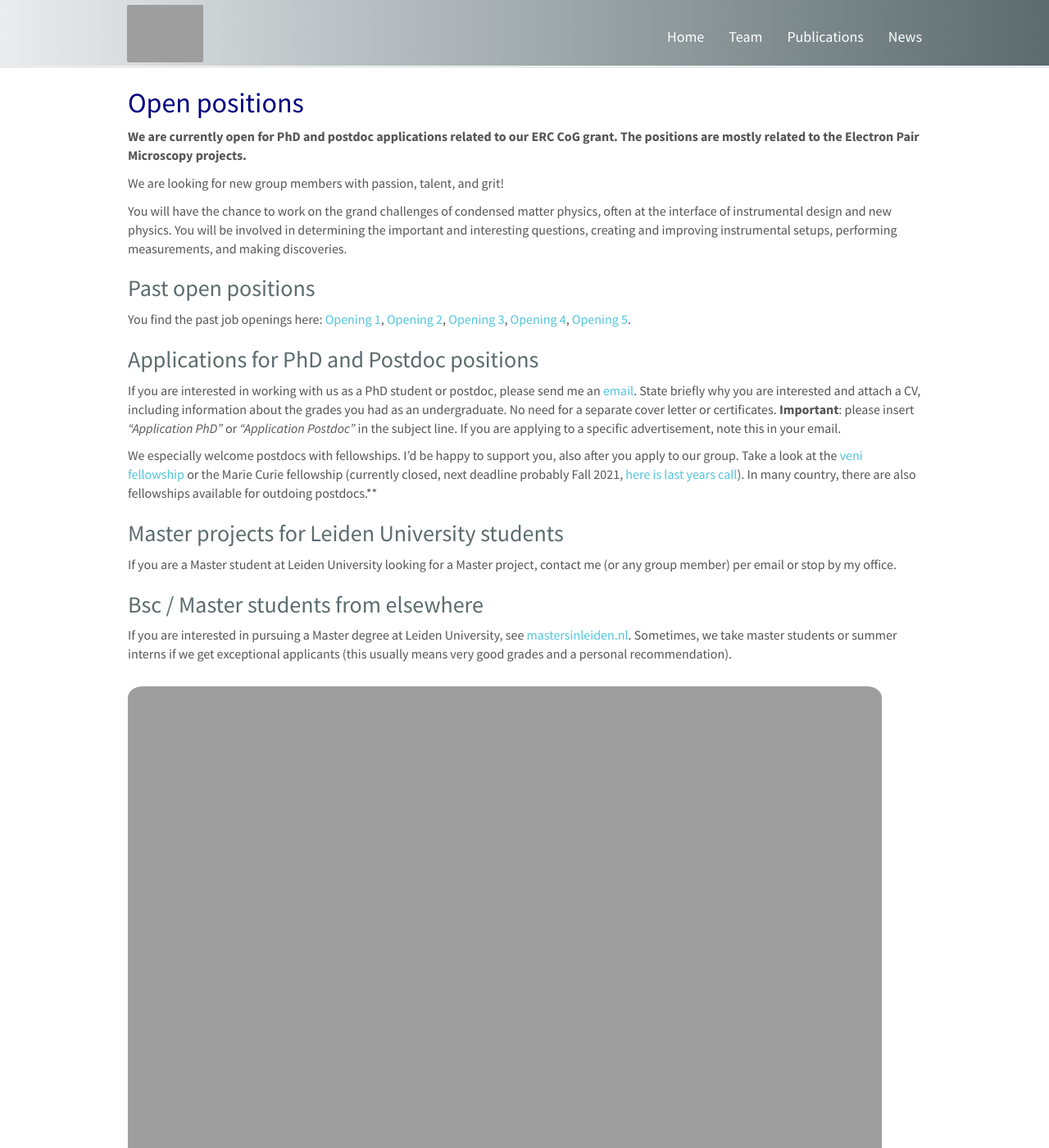
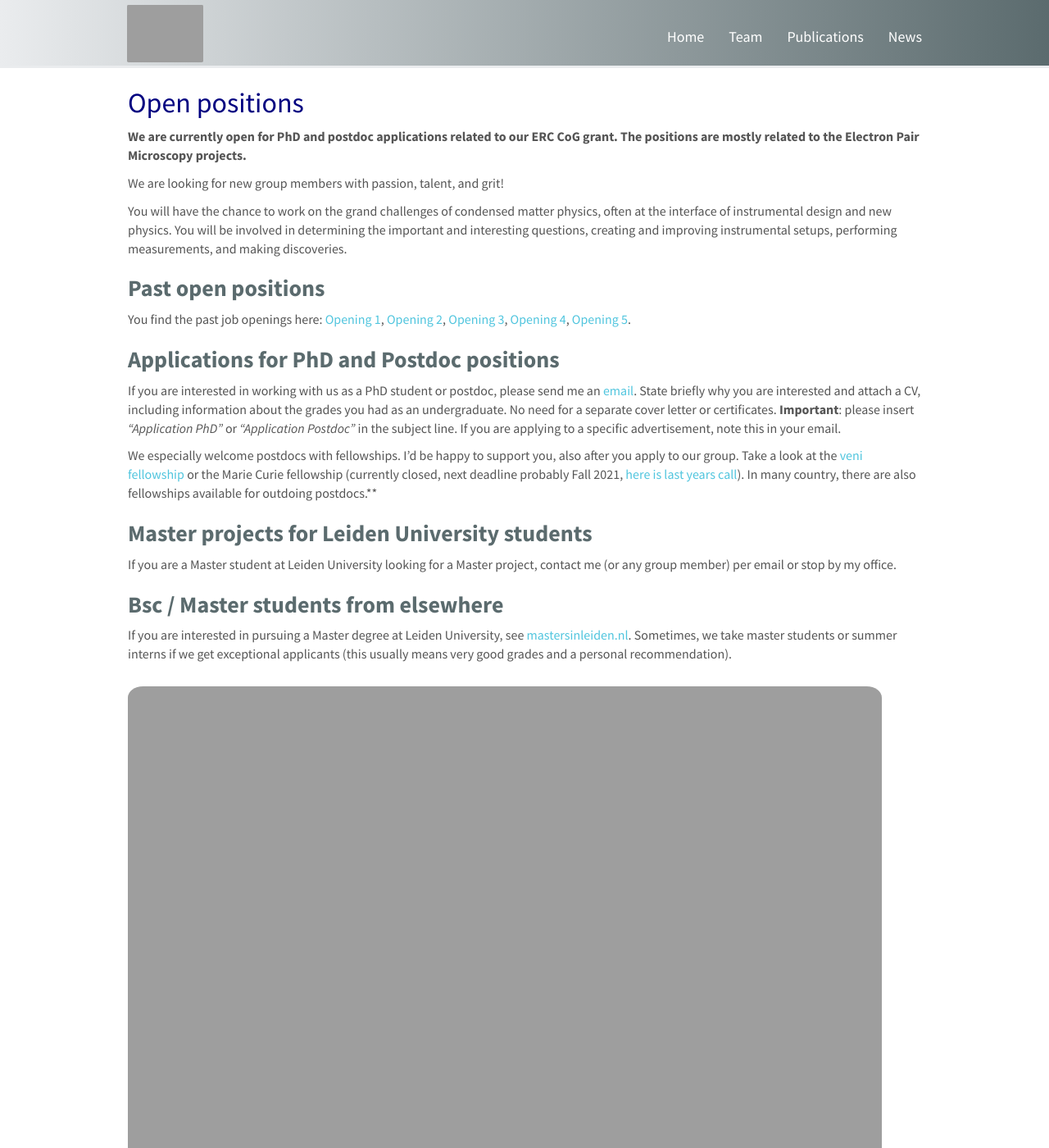
Before and after one commit to RamzaBasharat/MBZUAI, a Jekyll site: the page built from _pages/openings.md, in a window 1280 px wide and 1400 px high. Shown: the whole window at 82% size. Built offline with Jekyll 4.4.1, drawn with Linux system fonts in a browser that asks for light colours; nearby versions of some CDN libraries.

Commit message:
updating styles

```diff
--- a/_includes/footer.html
+++ b/_includes/footer.html
@@ -4,7 +4,7 @@
 	  <div class="row bg-color">
 		<div class="col-sm-8">
 
-		  <p class="grayish"><img src="{{ site.url }}{{ site.baseurl }}/images/logo/ritual_logo_hd.png" alt="Logo" height="60px" class="footer-icon">
+		  <p class="grayish"><img src="{{ site.url }}{{ site.baseurl }}/images/logo/ritual_logo_hd.png" alt="Logo" height="70px" class="footer-icon">
           copyrights  <span class="gray"> &copy 2024</span></p>
 
               <p>We are part of the <a href="https://mbzuai.ac.ae/research/department/natural-language-processing-department/" target="_blank">Department of Natural Language Processing</a> at the<a href="https://mbzuai.ac.ae/" target="_blank"> Mohamed bin Zayed University of Artificial Intelligence (MBZUAI)</a>.</p>
--- a/css/main.scss
+++ b/css/main.scss
@@ -106,7 +106,7 @@ margin-bottom:25px;
 
 h3,h5{
 color: #5B6B6E;
-font-weight: 500;
+font-weight: 550;
 }
 
 h2,h4{
@@ -258,11 +258,11 @@ color:#99a7b2;
 /* Footer background and text color */
 #footer {
     margin-top:15px;
-    background-color: #2c333a; /* Background color */
+    background: linear-gradient(to right, #EAECEE, #5B6B6E);
     color: #fff; /* Text color */
     padding: 20px 0; /* Padding top and bottom */
     border:none;
-    border-top: 3px solid #00bfff; /* Top border color */
+    border-top: 3px solid #EAECEE; /* Top border color */
     border-radius: 0px;
 }
 
```
